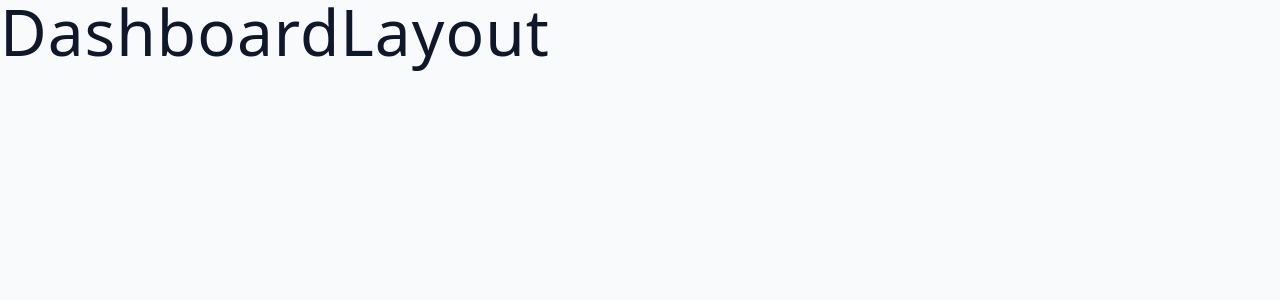
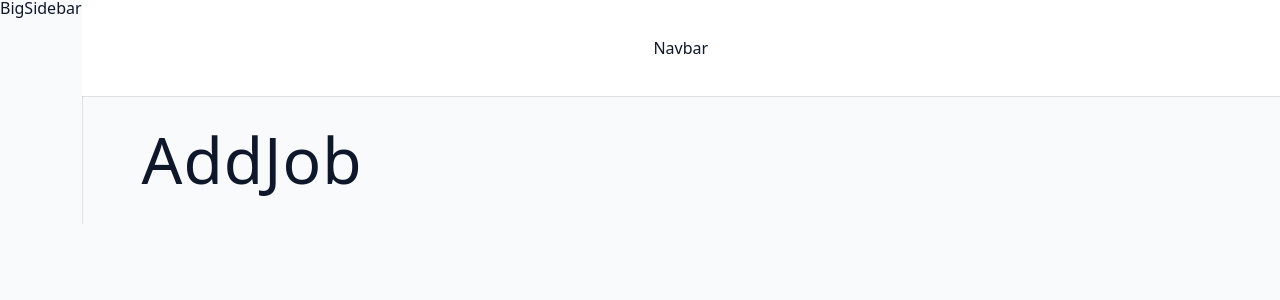
Before and after one commit to sdx0909/jobify-mern-app, a React (Vite) app in the folder client/: page /dashboard in a window 1280 px wide. Shown: the top 300 px of the page. Built offline with nearby package versions, Linux system fonts and the light colour scheme.

Commit message:
done layout-dashboard-page

```diff
--- a/client/src/App.jsx
+++ b/client/src/App.jsx
@@ -9,6 +9,11 @@
   Register,
   Login,
   Error,
+  AddJob,
+  Stats,
+  AllJobs,
+  Profile,
+  Admin,
 } from "../src/pages";
 // todo : this is not better approach
 
@@ -38,6 +43,26 @@
       {
         path: "dashboard",
         element: <DashboardLayout />,
+        children: [
+          {
+            index: true,
+            element: <AddJob />,
+          },
+          { path: "stats", element: <Stats /> },
+          {
+            path: "all-jobs",
+            element: <AllJobs />,
+          },
+
+          {
+            path: "profile",
+            element: <Profile />,
+          },
+          {
+            path: "admin",
+            element: <Admin />,
+          },
+        ],
       },
     ],
   },
--- /dev/null
+++ b/client/src/components/BigSidebar.jsx
@@ -0,0 +1,6 @@
+import Wrapper from "../assets/wrappers/BigSidebar";
+
+const BigSidebar = () => {
+  return <Wrapper>BigSidebar</Wrapper>;
+};
+export default BigSidebar;
--- /dev/null
+++ b/client/src/components/Navbar.jsx
@@ -0,0 +1,6 @@
+import Wrapper from "../assets/wrappers/Navbar";
+
+const Navbar = () => {
+  return <Wrapper>Navbar</Wrapper>;
+};
+export default Navbar;
--- /dev/null
+++ b/client/src/components/SmallSidebar.jsx
@@ -0,0 +1,15 @@
+import Wrapper from "../assets/wrappers/SmallSidebar";
+import { Login } from "../pages";
+import { useDashboardContext } from "../pages/DashboardLayout";
+import Logo from "./Logo";
+
+const SmallSidebar = () => {
+  const data = useDashboardContext();
+  console.log(data);
+  return (
+    <Wrapper>
+      <h3> SmallSidebar </h3>
+    </Wrapper>
+  );
+};
+export default SmallSidebar;
--- a/client/src/components/index.js
+++ b/client/src/components/index.js
@@ -1,2 +1,5 @@
 export { default as Logo } from "./Logo";
 export { default as FormRow } from "./FormRow";
+export { default as BigSidebar } from "./BigSidebar";
+export { default as SmallSidebar } from "./SmallSidebar";
+export { default as Navbar } from "./Navbar";
--- a/client/src/pages/AddJob.jsx
+++ b/client/src/pages/AddJob.jsx
@@ -1,6 +1,4 @@
-function AppJob() {
-  return (
-    <h1>AppJob</h1>
-  )
+function AddJob() {
+  return <h1>AddJob</h1>;
 }
-export default AppJob
+export default AddJob;
--- a/client/src/pages/DashboardLayout.jsx
+++ b/client/src/pages/DashboardLayout.jsx
@@ -1,6 +1,58 @@
-function DashboardLayout() {
+import { createContext, useContext, useState } from "react";
+import Wrapper from "../assets/wrappers/Dashboard";
+import { Navbar, BigSidebar, SmallSidebar } from "../components";
+import { Outlet } from "react-router-dom";
+
+// creating the Dashboard-Context
+const DashboardContext = createContext();
+
+const DashboardLayout = () => {
+  // temp
+  const user = { name: "john" };
+  const [showSidebar, setShowSidebar] = useState(false);
+  const [isDarkTheme, setIsDarkTheme] = useState(false);
+
+  const toggleDarkTheme = () => {
+    console.log("toggle dark theme");
+  };
+
+  const toggleSidebar = () => {
+    setShowSidebar(!showSidebar);
+  };
+
+  const logoutUser = async () => {
+    console.log("logout user");
+  };
+
   return (
-    <h1>DashboardLayout</h1>
-  )
-}
-export default DashboardLayout
+    <DashboardContext.Provider
+      val={{
+        user,
+        showSidebar,
+        isDarkTheme,
+        setIsDarkTheme,
+        toggleDarkTheme,
+        toggleSidebar,
+        logoutUser,
+      }}
+    >
+      <Wrapper>
+        <main className="dashboard">
+          <SmallSidebar />
+          <BigSidebar />
+          <div>
+            <Navbar />
+            <div className="dashboard-page">
+              <Outlet />
+            </div>
+          </div>
+        </main>
+      </Wrapper>
+    </DashboardContext.Provider>
+  );
+};
+
+// custom-hook
+export const useDashboardContext = () => useContext(DashboardContext);
+
+export default DashboardLayout;
```
Also changed, not shown: 1 other file (tests, documents, lock files or other folders).
